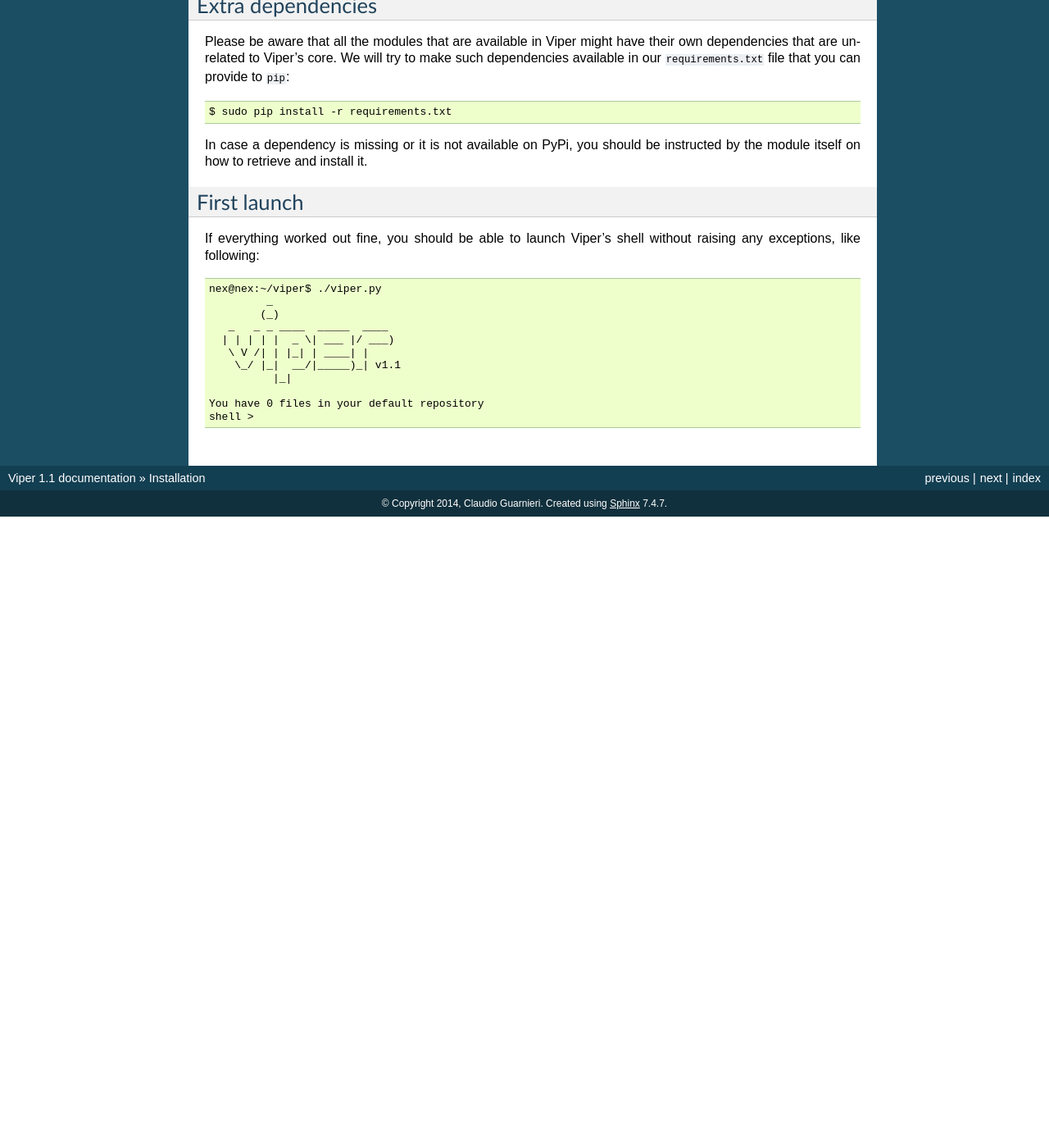
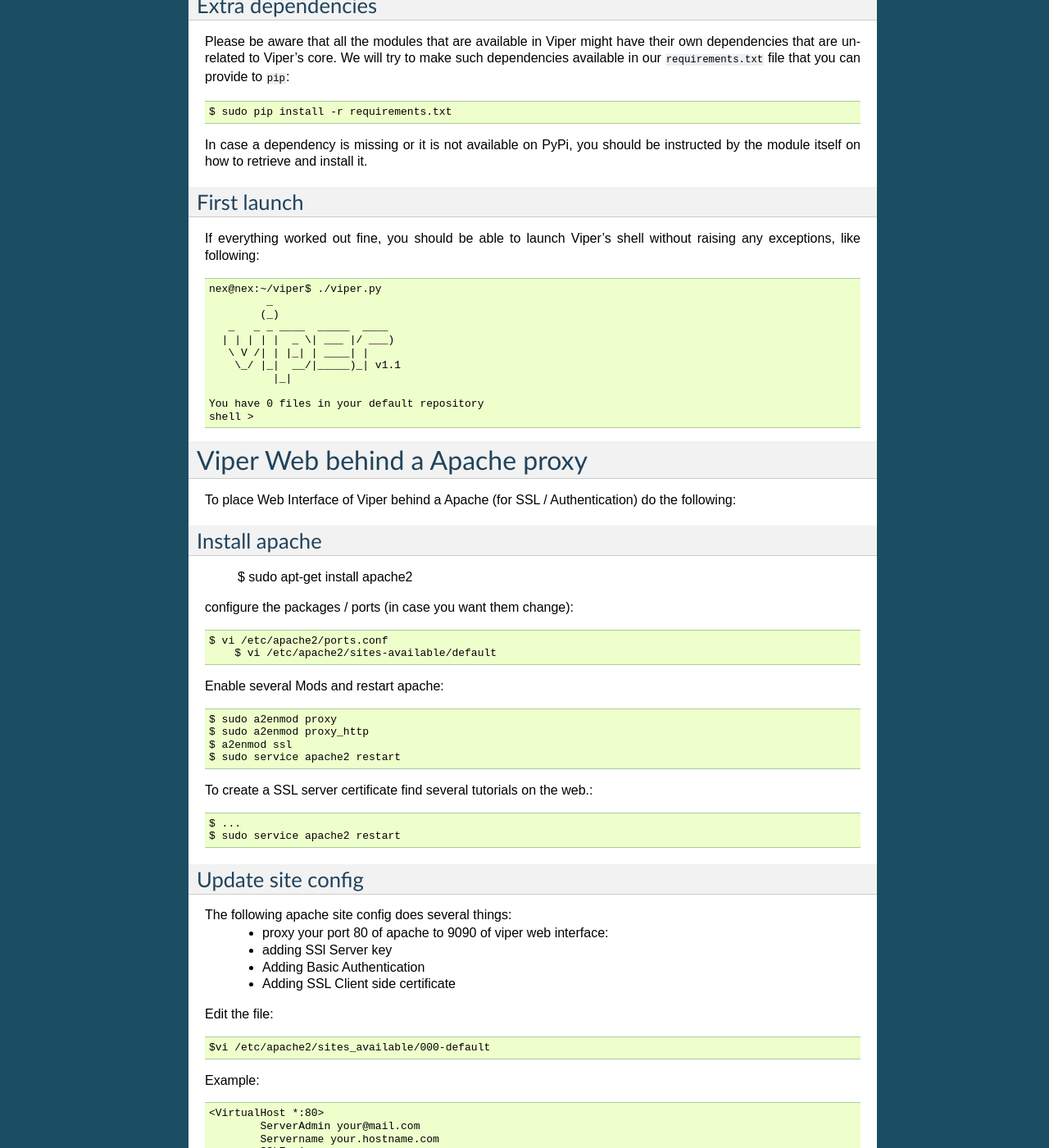
Before and after one commit to viper-framework/viper, a Sphinx documentation site: the page built from docs/source/installation/index.rst, in a window 1280 px wide and 1400 px high, scrolled down 727 px. Shown: the whole window at 82% size. Built offline with Sphinx 7.4.7, drawn with Linux system fonts in a browser that asks for light colours; pages that are not in the unit, such as notebooks, are missing from menus; before the commit the page ends 1357 px from its top, so only the background shows below that; some of the changed text lies outside the part shown.

Commit message:
Howto for placing Viper Web Gui behin an apache
Added a short howto for placing Viper Web behind an apache as a proxy for encryption and a basic user authentication

```diff
--- a/docs/source/installation/index.rst
+++ b/docs/source/installation/index.rst
@@ -56,3 +56,93 @@
 
 .. _official website: http://ssdeep.sourceforge.net
 .. _Tor: https://www.torproject.org
+
+Viper Web behind a Apache proxy
+===============================
+
+To place Web Interface of Viper behind a Apache (for SSL / Authentication) do the following:
+
+Install apache
+--------------
+
+	$ sudo apt-get install apache2
+
+configure the packages / ports (in case you want them change)::
+
+    $ vi /etc/apache2/ports.conf
+	$ vi /etc/apache2/sites-available/default
+
+Enable several Mods and restart apache::
+
+
+	$ sudo a2enmod proxy
+	$ sudo a2enmod proxy_http
+	$ a2enmod ssl
+	$ sudo service apache2 restart
+
+To create a SSL server certificate find several tutorials on the web.::
+
+	$ ...
+	$ sudo service apache2 restart
+
+Update site config
+------------------
+
+The following apache site config does several things:
+	- proxy your port 80 of apache to 9090 of viper web interface:
+	- adding SSl Server key
+	- Adding Basic Authentication
+	- Adding SSL Client side certificate
+
+Edit the file::
+
+	$vi /etc/apache2/sites_available/000-default
+
+Example::
+
+	<VirtualHost *:80>
+		ServerAdmin your@mail.com
+		Servername your.hostname.com
+		SSLEngine on
+		SSLCertificateKeyFile /etc/apache2/ssl_cert/server.key
+		SSLCertificateFile /etc/apache2/ssl_cert/server.crt
+		SSLProtocol All -SSLv2 -SSLv3
+		SSLOptions +FakeBasicAuth
+		# CA in case you have one
+		SSLCertificateChainFile /etc/ssl/certs/subca2.crt
+		SSLCACertificateFile    /etc/ssl/certs/rootca2.crt
+		SSLVerifyClient optional
+		SSLVerifyDepth 2
+		#Proxy Settings to forward the port 80 to 9090
+		ProxyPreserveHost On
+		ProxyPass / http://127.0.0.1:9090/
+		ProxyPassReverse / http://127.0.0.1:9090/
+		# Logging
+		ErrorLog ${APACHE_LOG_DIR}/error.log
+		# Possible values include: debug, info, notice, warn, error, crit,
+		# alert, emerg.
+		LogLevel warn
+		CustomLog ${APACHE_LOG_DIR}/access.log combined
+		<Location />
+		Satisfy any
+		AuthType        basic
+		AuthName        "MALWARE"
+		Require         valid-user
+		AuthUserFile    /etc/apache2/conf/protected.passwd
+		# insert your SSl needs here
+		#SSLRequire  %{SSL_CLIENT_S_DN_CN} =~ m/^.*BLA.*/i
+		</Location>
+	</VirtualHost>
+
+To add the first user to the Basic Auth:::
+
+	$ htpasswd -c /etc/apache2/conf/protected.passwd USERNAME
+
+To add a new user to the Basic Auth use:::
+
+	$ htpasswd -b /etc/apache2/conf/protected.passwd USERNAME2
+
+Missing at the moment:
+----------------------
+
+	Checking for CRL
```
